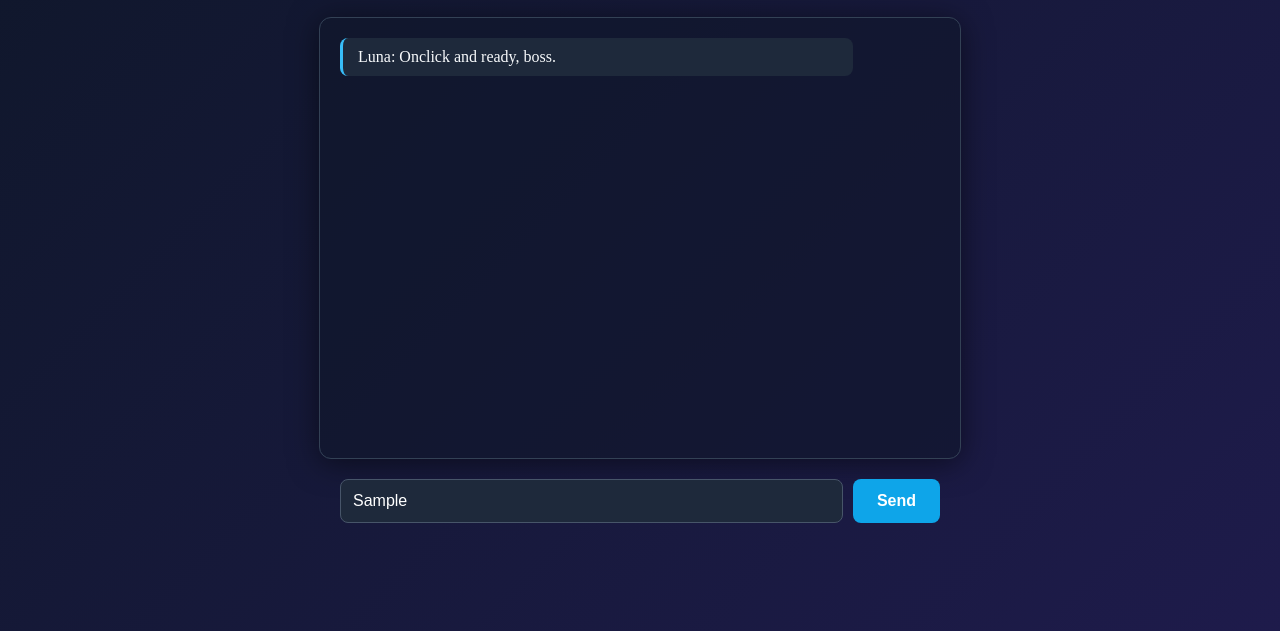
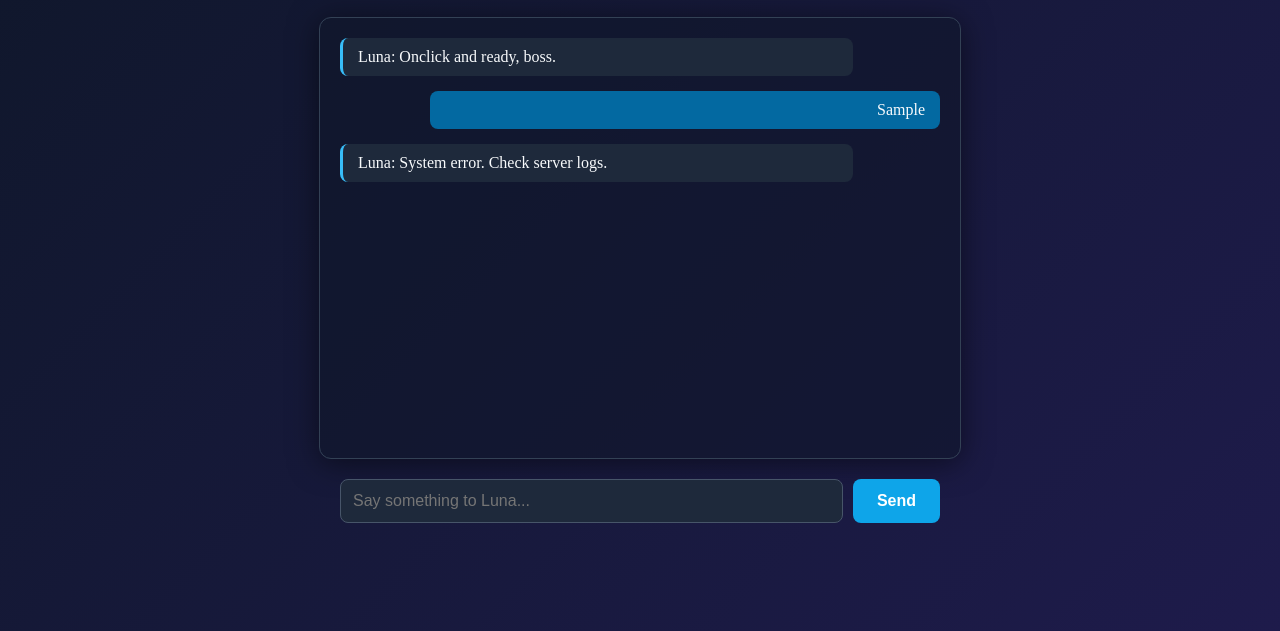
Before and after one commit to starkadams08/jarvis-08, a plain HTML site: page templates/index.html in a window 1280 px wide. Both pictures are taken after typing "Sample" into the empty fields and a click on the button "Send". Shown: the part 169-800 px from the top of the page. Drawn offline with Linux system fonts and the light colour scheme; no server answers.

Commit message:
Add sendMessage function to handle user input

```diff
--- a/templates/index.html
+++ b/templates/index.html
@@ -108,6 +108,60 @@
             <input type="text" id="user-input" placeholder="Say something to Luna..." onkeydown="if(event.key === 'Enter') sendMessage()">
             <button onclick="sendMessage()">Send</button>
         </div>
+<script>
+    async function sendMessage() {
+        const inputField = document.getElementById('user-input');
+        const chatContainer = document.getElementById('chat-container');
+
+        // If it can't find the element, stop
+        if (!inputField || !chatContainer) return;
+
+        const messageText = inputField.value.trim();
+        if (!messageText) return;
+
+        // 1. Force the message onto the screen immediately
+        const userDivb = document.createElement('div');
+        userDivb.className = 'message user-message';
+        userDivb.innerText = messageText;
+
+        chatContainer.appendChild(userDivb);
+
+        // Clear input field and scroll down
+        inputField.value = '';
+        chatContainer.scrollTop = chatContainer.scrollHeight;
+
+        try {
+            // 2. Pointing to your exact backend route: /chat
+            //  Talk to Flask, send the message, and wait for the response
+            const response = await fetch('/chat', {
+                method: 'POST',
+                headers: {
+                    'Content-Type': 'application/json'
+                },
+                body: JSON.stringify({ message: messageText }),
+            });
+
+            const data = await response.json();
+
+            // 3. Matching your backend JSON key: data.reply
+            const lunaDiv = document.createElement('div');
+            lunaDiv.className = 'message luna-message';
+            lunaDiv.innerText = "Luna: " + (data.reply || "No response recieved.");
+
+            chatContainer.appendChild(lunaDiv);
+        } catch (error) {
+            console.error('Error:', error);
+            const errorDiv = document.createElement('div');
+            errorDiv.className = 'message luna-message';
+            errorDiv.innerText = "Luna: System error. Check server logs.";
+
+            chatContainer.appendChild(errorDiv);
+        }
+
+        // Scroll to the bottom again
+        chatContainer.scrollTop = chatContainer.scrollHeight;
+    }
+</script>
 
 </body>
 </html>
```
